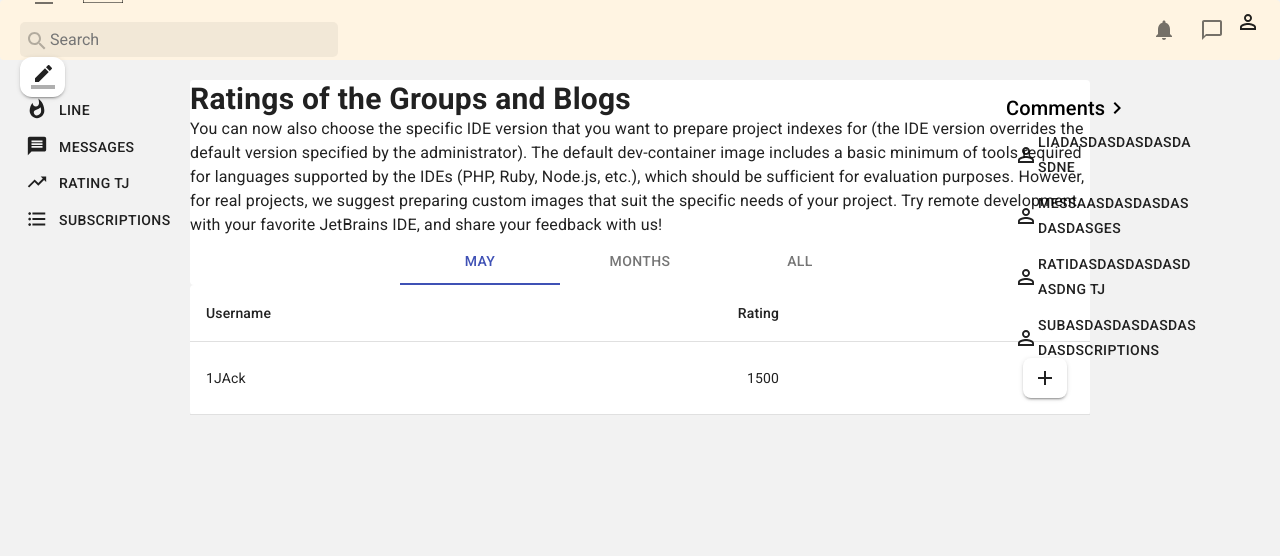
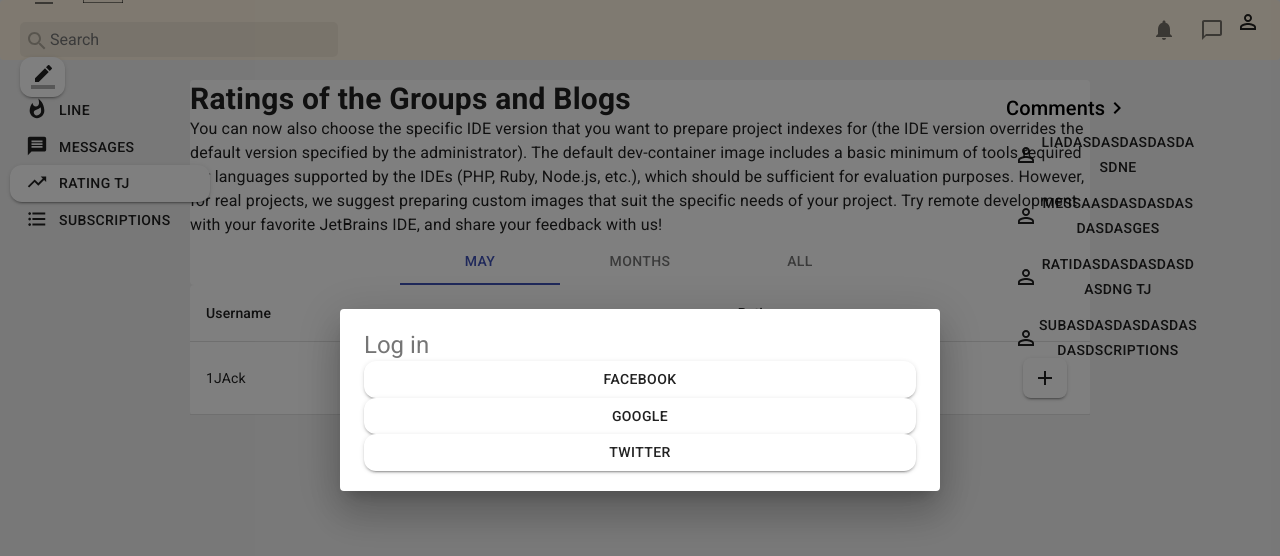
Before and after one commit to waldemarWolles/tjornal_clone_frontend, a Next.js app: page /ratings in a window 1280 px wide. Both pictures are taken after a click on the button 1212 px from the left and 30 px from the top of the page. Shown: the top 556 px of the page. Built offline with nearby package versions, Linux system fonts and the light colour scheme.

Commit message:
added dialog and minor fixes

```diff
--- /dev/null
+++ b/components/AuthDialog/AuthDialog.module.scss
@@ -0,0 +1,55 @@
+.root {
+  position: sticky;
+  top: 0;
+  left: 0;
+  z-index: 20;
+  display: flex;
+  justify-content: space-between;
+  align-items: center;
+  background-color: #fff4e2 !important;
+  padding: 0 20px;
+  height: 60px;
+  margin-bottom: 20px;
+}
+
+.logo {
+  margin: 0 25px 0 15px;
+}
+
+.penButton {
+  width: 45px !important;
+  min-width: 45px !important;
+  height: 40px !important;
+}
+
+.searchBlock {
+  position: relative;
+  margin-right: 20px;
+
+  svg {
+    position: absolute;
+    top: 18%;
+    left: 1.5%;
+    opacity: 0.3;
+  }
+
+  input {
+    width: 318px;
+    height: 38px;
+    border: 0;
+    height: 35px;
+    border-radius: 5px;
+    padding-left: 30px;
+    padding-right: 10px;
+    background-color: rgba($color: #000000, $alpha: 0.05);
+    font-size: 16px;
+    transition: background-color ease-in-out 0.3s;
+
+    &:hover,
+    &:focus {
+      background-color: #fff;
+      border-color: darken($color: #fff4e2, $amount: 15%);
+      box-shadow: 0 0 0 3px rgb(229 160 63/12%);
+    }
+  }
+}
--- /dev/null
+++ b/components/AuthDialog/index.tsx
@@ -0,0 +1,40 @@
+import React from 'react'
+
+import { Button } from '@material-ui/core'
+import DialogContent from '@material-ui/core/DialogContent'
+import DialogContentText from '@material-ui/core/DialogContentText'
+import Dialog from '@material-ui/core/Dialog'
+import Typography from '@material-ui/core/Typography'
+
+interface SimpleDialogProps {
+  open: boolean
+  onClose: (value: string) => void
+}
+
+export const AuthDialog: React.FC<SimpleDialogProps> = ({ open, onClose }) => {
+  return (
+    <Dialog
+      fullWidth
+      maxWidth="sm"
+      open={open}
+      onClose={onClose}
+      aria-labelledby="alert-dialog-title"
+      aria-describedby="alert-dialog-description"
+    >
+      <DialogContent>
+        <DialogContentText id="alert-dialog-description">
+          <Typography variant="h5">Log in</Typography>
+          <Button className="mb-15" variant="contained" fullWidth>
+            Facebook
+          </Button>
+          <Button className="mb-15" variant="contained" fullWidth>
+            Google
+          </Button>
+          <Button className="mb-15" variant="contained" fullWidth>
+            Twitter
+          </Button>
+        </DialogContentText>
+      </DialogContent>
+    </Dialog>
+  )
+}
--- a/components/CommentsSideBar/index.tsx
+++ b/components/CommentsSideBar/index.tsx
@@ -47,11 +47,13 @@
         {comments.map((obj, id) => {
           return (
             <li key={id}>
-              <Link href={''}>
-                <Button>
-                  {obj.icon}
-                  {obj.text}
-                </Button>
+              <Link href={`/profile/${id}`}>
+                <a>
+                  <Button>
+                    {obj.icon}
+                    {obj.text}
+                  </Button>
+                </a>
               </Link>
             </li>
           )
--- a/components/Header/index.tsx
+++ b/components/Header/index.tsx
@@ -1,7 +1,7 @@
 import React from 'react'
 import Link from 'next/link'
 
-import { Paper, Button, IconButton, styled } from '@material-ui/core'
+import { Paper, Button, IconButton } from '@material-ui/core'
 import SearchIcon from '@material-ui/icons/Search'
 import PenIcon from '@material-ui/icons/BorderColor'
 import MessageIcon from '@material-ui/icons/ChatBubbleOutline'
@@ -10,8 +10,19 @@
 import MenuIcon from '@material-ui/icons/Menu'
 import styles from './Header.module.scss'
 import { LogoSvg } from '../../assets/svg/logoSvg'
+import { AuthDialog } from '../AuthDialog'
 
 export const Header: React.FC = () => {
+  const [openAuthDialog, setOpenAuthDialog] = React.useState(false)
+
+  const handleClickOpen = () => {
+    setOpenAuthDialog(true)
+  }
+
+  const handleClose = () => {
+    setOpenAuthDialog(false)
+  }
+
   return (
     <Paper classes={{ root: styles.root }} elevation={0}>
       <div className="d-flex align-center">
@@ -40,7 +51,7 @@
         <IconButton>
           <NotificationsIcon />
         </IconButton>
-        <IconButton>
+        <IconButton onClick={handleClickOpen}>
           <MessageIcon />
         </IconButton>
         <Link href="/profile/1">
@@ -49,6 +60,8 @@
           </a>
         </Link>
       </div>
+
+      <AuthDialog open={openAuthDialog} onClose={handleClose} />
     </Paper>
   )
 }
--- /dev/null
+++ b/components/Messages/Messages.module.scss
@@ -0,0 +1,8 @@
+.paper {
+  margin-top: 20px;
+  padding: 30px 0;
+}
+
+.title {
+  font-weight: 500 !important;
+}
--- a/components/SidebarMenu/index.tsx
+++ b/components/SidebarMenu/index.tsx
@@ -8,6 +8,7 @@
 import FormatListBulletedIcon from '@material-ui/icons/FormatListBulleted'
 import MessageIcon from '@material-ui/icons/Message'
 import Link from 'next/link'
+import { useRouter } from 'next/router'
 
 const menu = [
   { text: 'Line ', icon: <LocalFireDepartmentIcon />, path: '/' },
@@ -17,6 +18,10 @@
 ]
 
 export const SideBarMenu: React.FC = () => {
+  const router = useRouter()
+
+  console.log(router)
+
   return (
     <div className={styles.sideBarMenu}>
       <ul>
@@ -24,10 +29,12 @@
           return (
             <li key={obj.path}>
               <Link href={obj.path}>
-                <Button>
-                  {obj.icon}
-                  {obj.text}
-                </Button>
+                <a>
+                  <Button variant={router.asPath === obj.path ? 'contained' : 'text'}>
+                    {obj.icon}
+                    {obj.text}
+                  </Button>
+                </a>
               </Link>
             </li>
           )
--- /dev/null
+++ b/components/Subscriptions/Subscriptions.module.scss
@@ -0,0 +1,8 @@
+.paper {
+  margin-top: 20px;
+  padding: 30px 0;
+}
+
+.title {
+  font-weight: 500 !important;
+}
```
Also changed, not shown: components/Messages/index.tsx (added, +7 -0 lines), components/Subscriptions/index.tsx (added, +9 -0 lines), pages/messages.tsx (added, +13 -0 lines), pages/subscriptions.tsx (added, +13 -0 lines).
